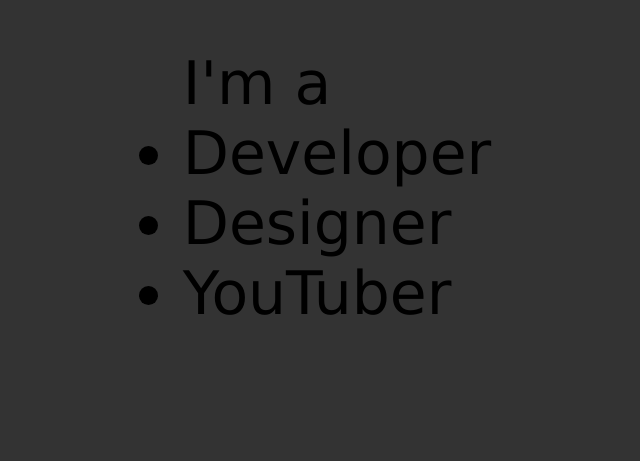
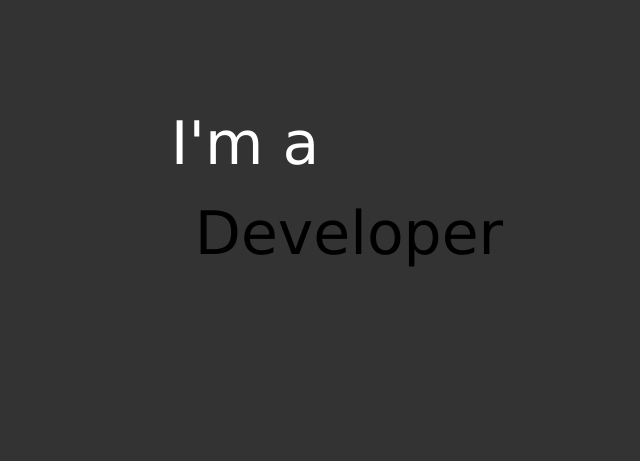
Before and after one commit to bokigolic/text-typing, a plain HTML site: page index.html in a window 1280 px wide. Shown: the part 212-673 px from the top of the page, without its empty margins (303-943 px from the left). Drawn offline with Linux system fonts and the light colour scheme.

Commit message:
add color, heihgt and margin on P

```diff
--- a/style.css
+++ b/style.css
@@ -16,3 +16,15 @@ body{
     background:#333;
 
 }
+
+.holder-text{
+    line-height:90px;
+    color:#fff;
+}
+
+.holder-job{
+    margin-left: 1.5rem;
+    line-height:90px;
+    height:90px;
+    overflow:hidden;
+}
```
